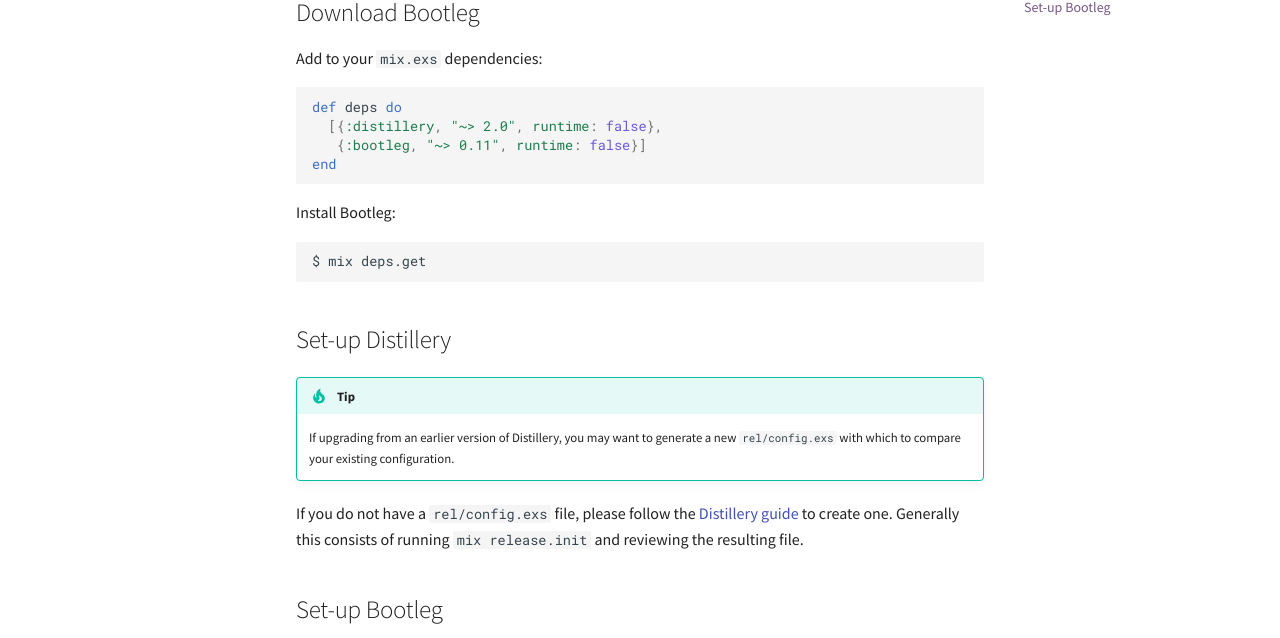
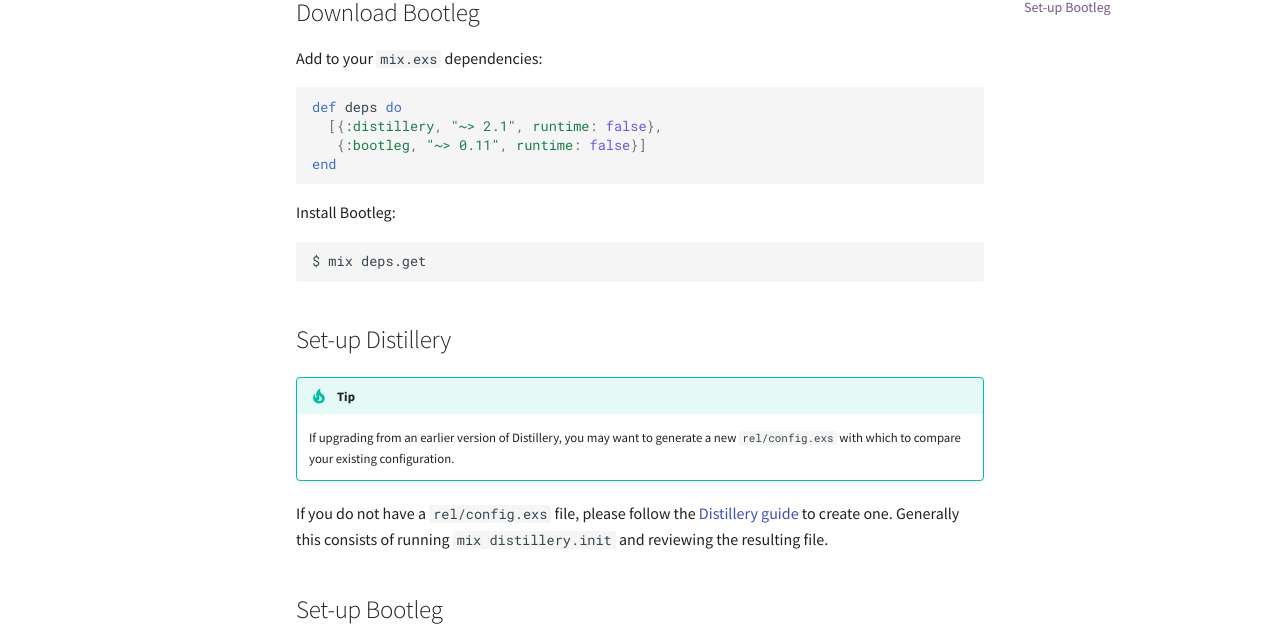
Before and after one commit to labzero/bootleg, an MkDocs documentation site: the page built from docs/installing.md, in a window 1280 px wide and 1130 px high. Shown: the part 233-871 px from the top of the window. Built offline with MkDocs 1.6.1 and Material for MkDocs 9.7.7, drawn with Linux system fonts in a browser that asks for light colours; comment, search, counter and statistics services are not loaded.

Commit message:
Compatibility with Distillery 2.1.0 (#300)
* fix distillery task names

* rename Mix.Releases.Config to Distillery.Releases.Config

* update distillery version from 2.0 to 2.1

* Update additional references to mix release

* Add distillery as dependency

* Fix bootstraps version of distillery for functional tests

````diff
--- a/docs/installing.md
+++ b/docs/installing.md
@@ -6,7 +6,7 @@
 
 ```elixir
 def deps do
-  [{:distillery, "~> 2.0", runtime: false},
+  [{:distillery, "~> 2.1", runtime: false},
    {:bootleg, "~> 0.11", runtime: false}]
 end
 ```
@@ -22,7 +22,7 @@
 !!! tip
     If upgrading from an earlier version of Distillery, you may want to generate a new `rel/config.exs` with which to compare your existing configuration.
 
-If you do not have a `rel/config.exs` file, please follow the [Distillery guide](https://hexdocs.pm/distillery/introduction/installation.html) to create one. Generally this consists of running `mix release.init` and reviewing the resulting file.
+If you do not have a `rel/config.exs` file, please follow the [Distillery guide](https://hexdocs.pm/distillery/introduction/installation.html) to create one. Generally this consists of running `mix distillery.init` and reviewing the resulting file.
 
 ## Set-up Bootleg
 
````
Also changed, not shown: README.md (+1 -1 lines), docs/reference/options.md (+1 -1 lines), docs/reference/phoenix.md (+1 -1 lines), 10 other files.
